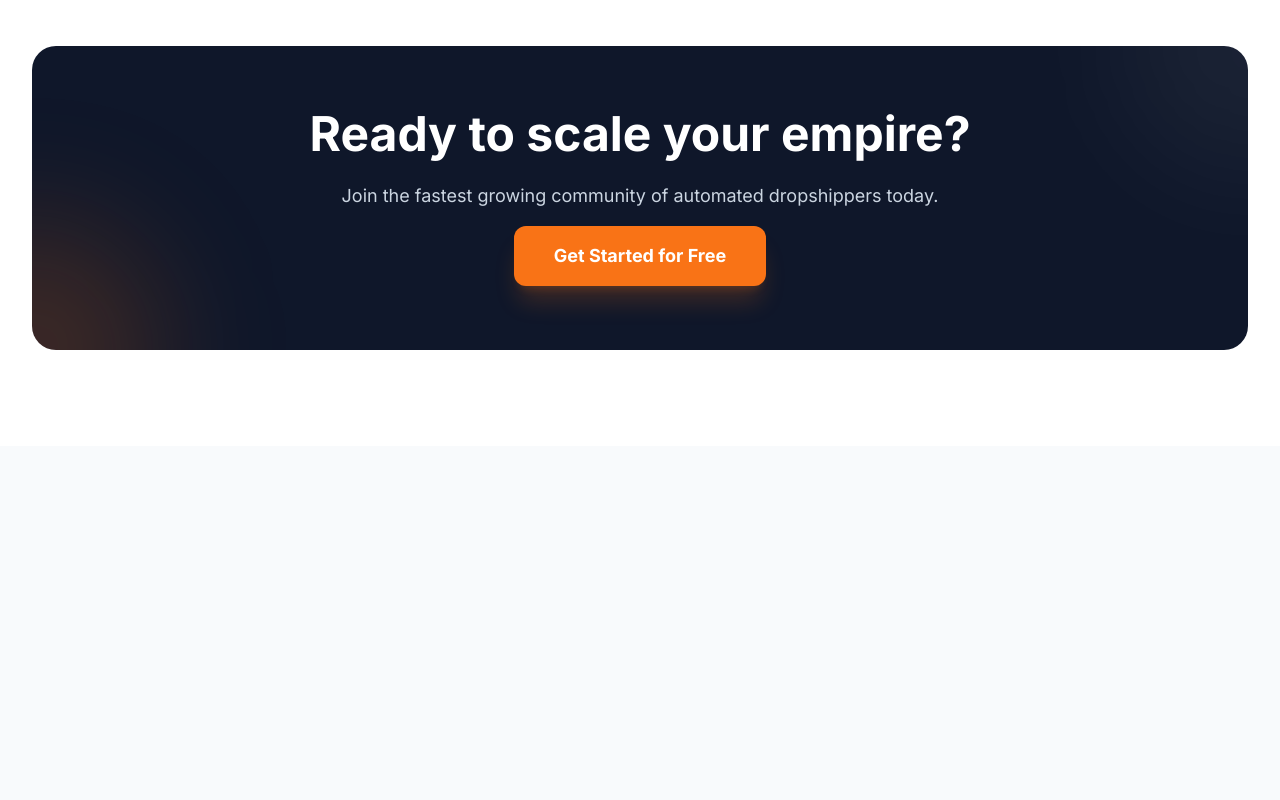
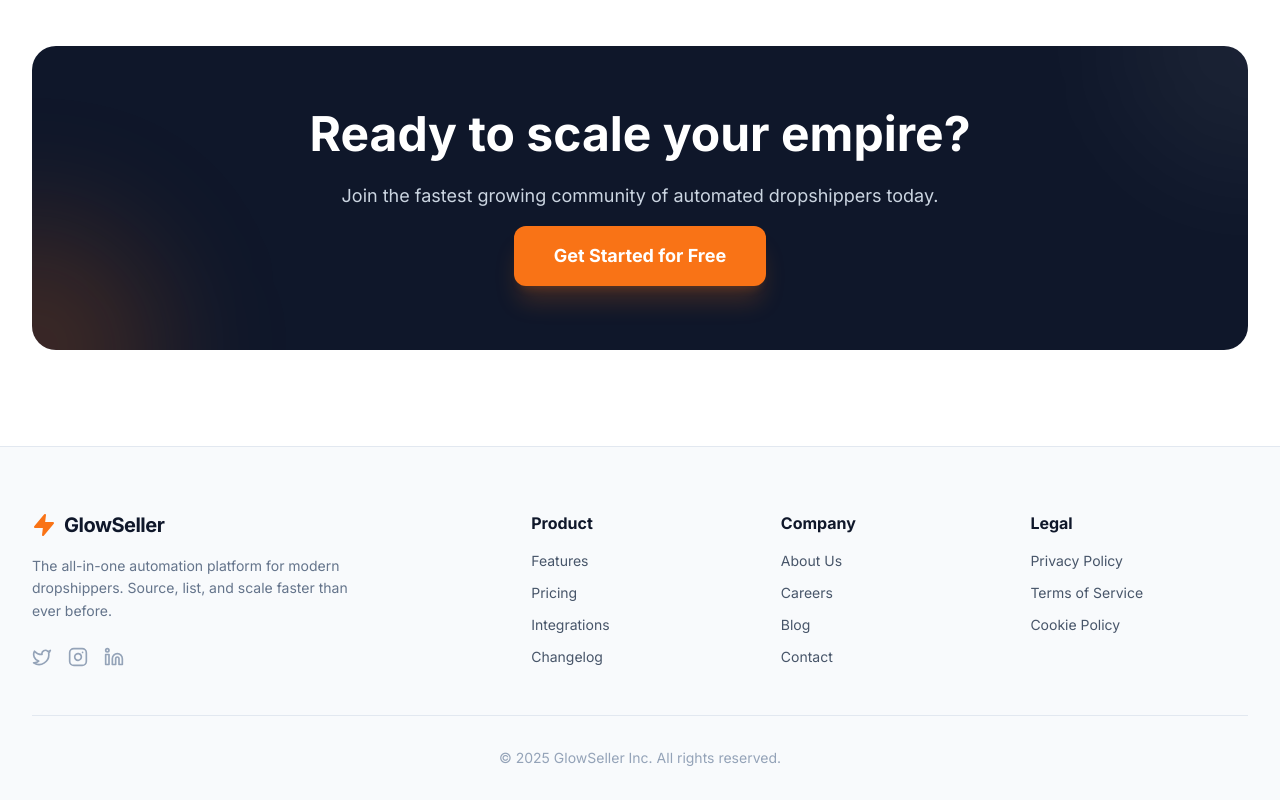
Before and after one commit to Mikeclassic/shiny-palm-tree2, a Next.js app: page / in a window 1280 px wide. Shown: the part 4567-5367 px from the top of the page. Before the commit the page ends 5013 px from the top, so only its background shows below. Built offline with nearby package versions, Linux system fonts and the light colour scheme.

Commit message:
Update page.tsx

```diff
--- a/src/app/page.tsx
+++ b/src/app/page.tsx
@@ -1,10 +1,11 @@
 import Link from "next/link";
 import { ArrowRight, CheckCircle2 } from "lucide-react";
 import { Navbar } from "@/components/Navbar";
+import { Footer } from "@/components/Footer"; // <--- Import
 import { Container } from "@/components/ui/Container";
 import { FeatureSection } from "@/components/landing/FeatureSection";
 import { Testimonials } from "@/components/landing/Testimonials";
-import { PricingSection } from "@/components/landing/PricingSection"; // <--- Import
+import { PricingSection } from "@/components/landing/PricingSection";
 
 export default function LandingPage() {
   return (
@@ -39,7 +40,7 @@ export default function LandingPage() {
                     Start Free Trial <ArrowRight size={20} />
                   </button>
                 </Link>
-                <Link href="#demo" className="w-full sm:w-auto">
+                <Link href="#features" className="w-full sm:w-auto">
                   <button className="w-full sm:w-auto bg-white border border-gray-200 hover:bg-gray-50 text-slate-700 text-lg px-8 py-4 rounded-xl font-bold transition-colors">
                     View Demo
                   </button>
@@ -83,7 +84,7 @@ export default function LandingPage() {
       </section>
 
       {/* --- FEATURES (ZIG ZAG) --- */}
-      <div id="product" className="bg-slate-50/50">
+      <div id="features" className="bg-slate-50/50">
         <FeatureSection
             title="Find Winning Products Before They Go Viral"
             description="Our bot scrapes 300+ top Shopify stores daily to find trending items. We automatically match them with suppliers on AliExpress so you can source instantly."
@@ -148,6 +149,8 @@ export default function LandingPage() {
           </Container>
       </section>
 
+      {/* --- FOOTER --- */}
+      <Footer />
     </div>
   );
 }
```
